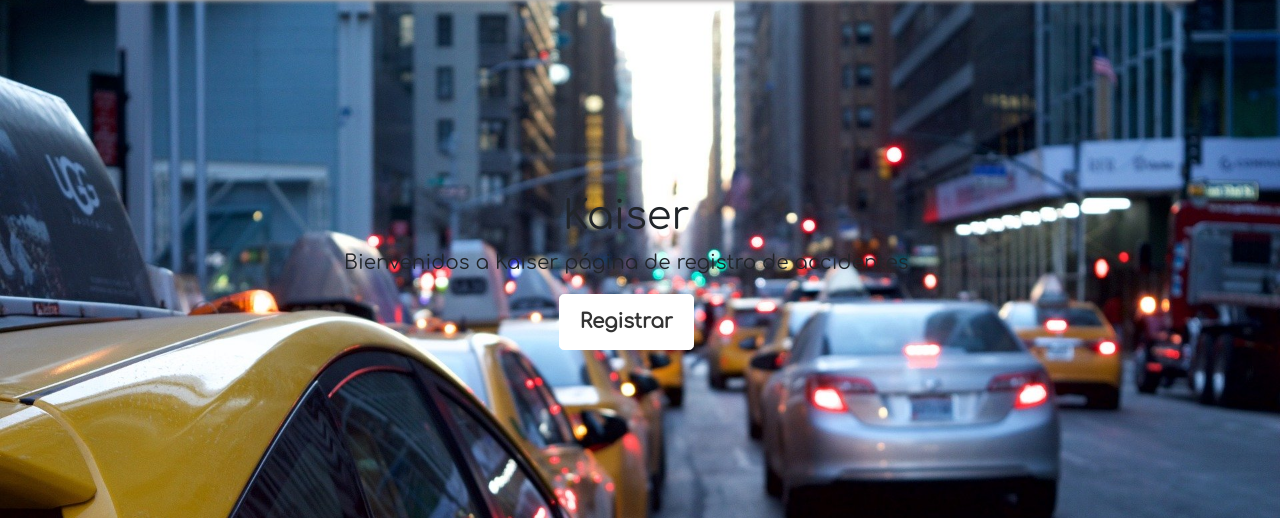
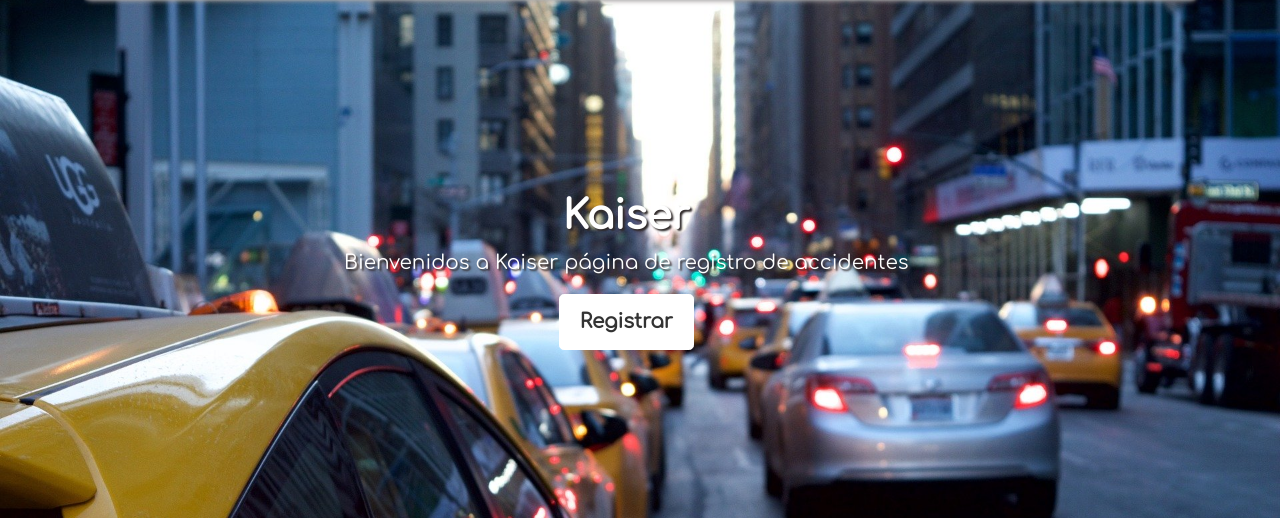
Before and after one commit to Kaiser-Soft/Kaiser, a PHP site: page / in a window 1280 px wide. Shown: the part 66-584 px from the top of the page. Run offline with PHP 8.4, Linux system fonts and the light colour scheme; some libraries are stand-ins or nearby versions.

Commit message:
Interfaz

```diff
--- a/index.php
+++ b/index.php
@@ -78,8 +78,8 @@
             <div style="text-align:center;">
                 <div class="cover-container d-flex w-100 h-100 p-3 mx-auto flex column">
                     <main class="inner cover" role="main">
-                        <h1 class="cover-heading">Kaiser</h1>
-                        <p class="lead">Bienvenidos a Kaiser página de registro de accidentes</p>
+                        <h1 class="cover-heading titulo-k">Kaiser</h1>
+                        <p class="lead parrafo-k">Bienvenidos a Kaiser página de registro de accidentes</p>
                         <a href="" class="btn btn-lg btn-secondary">Registrar</a>
                         <p class="EspacioBlanco"></p>
                     </main>
--- a/styles/StylesIndex.css
+++ b/styles/StylesIndex.css
@@ -220,8 +220,18 @@ body {
   padding: .75rem 1.25rem;
   font-weight: 700;
 }
-
-
+/* Titulo Kaiser & parrafo*/
+.titulo-k{
+    color: #ffffff;
+    font-weight: bolder;
+    text-decoration: solid 1px #000000;
+    text-shadow: 2px 2px 2px rgb(48, 42, 42);
+}
+.parrafo-k{
+    color: #ffffff;
+    text-decoration: solid 1px #000000;
+    text-shadow: 2px 2px 2px rgb(48, 42, 42);
+}
 /*
  * Footer
  */
```
